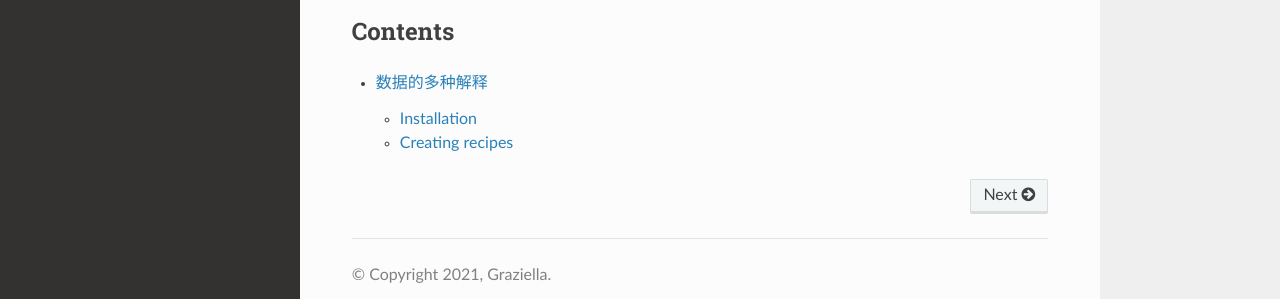
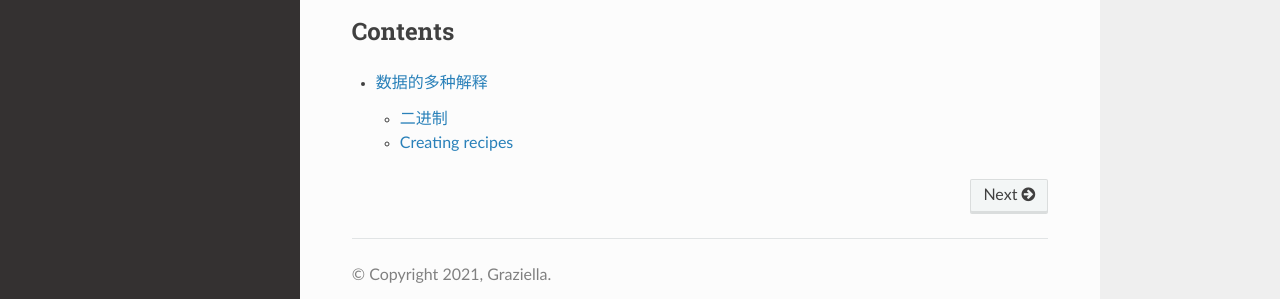
Before and after one commit to guoweikang/Notes, a Sphinx documentation site: the page built from docs/source/index.rst, in a window 1280 px wide. Shown: the part 302-601 px from the top of the page. Built offline with Sphinx 7.4.7 and the Read the Docs theme 2.0.0, drawn with Linux system fonts in a browser that asks for light colours.

Commit message:
Update 数据的解释.rst

```diff
--- a/docs/source/数据的解释.rst
+++ b/docs/source/数据的解释.rst
@@ -1,9 +1,9 @@
 数据的多种解释
 =====
 
-.. _installation:
+.. 二进制:
 
-Installation
+二进制
 ------------
 
 To use Lumache, first install it using pip:
```
